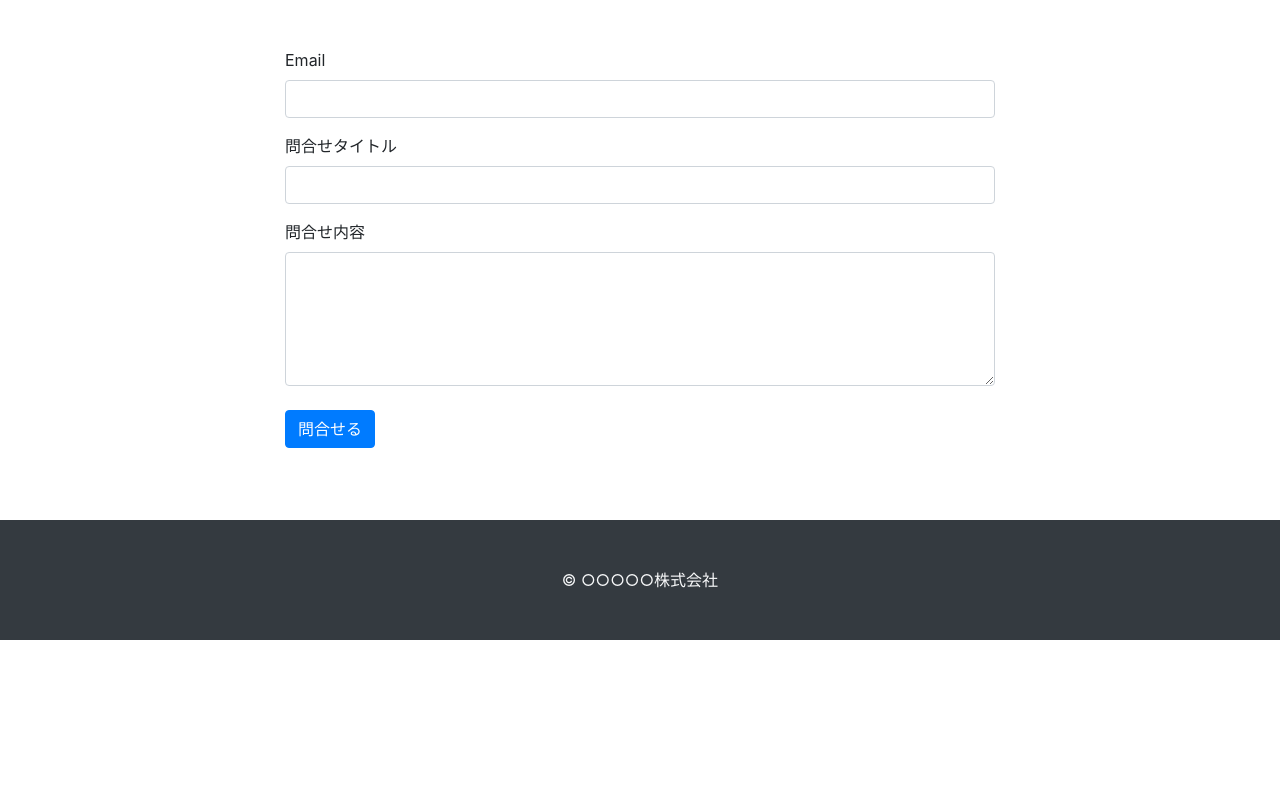
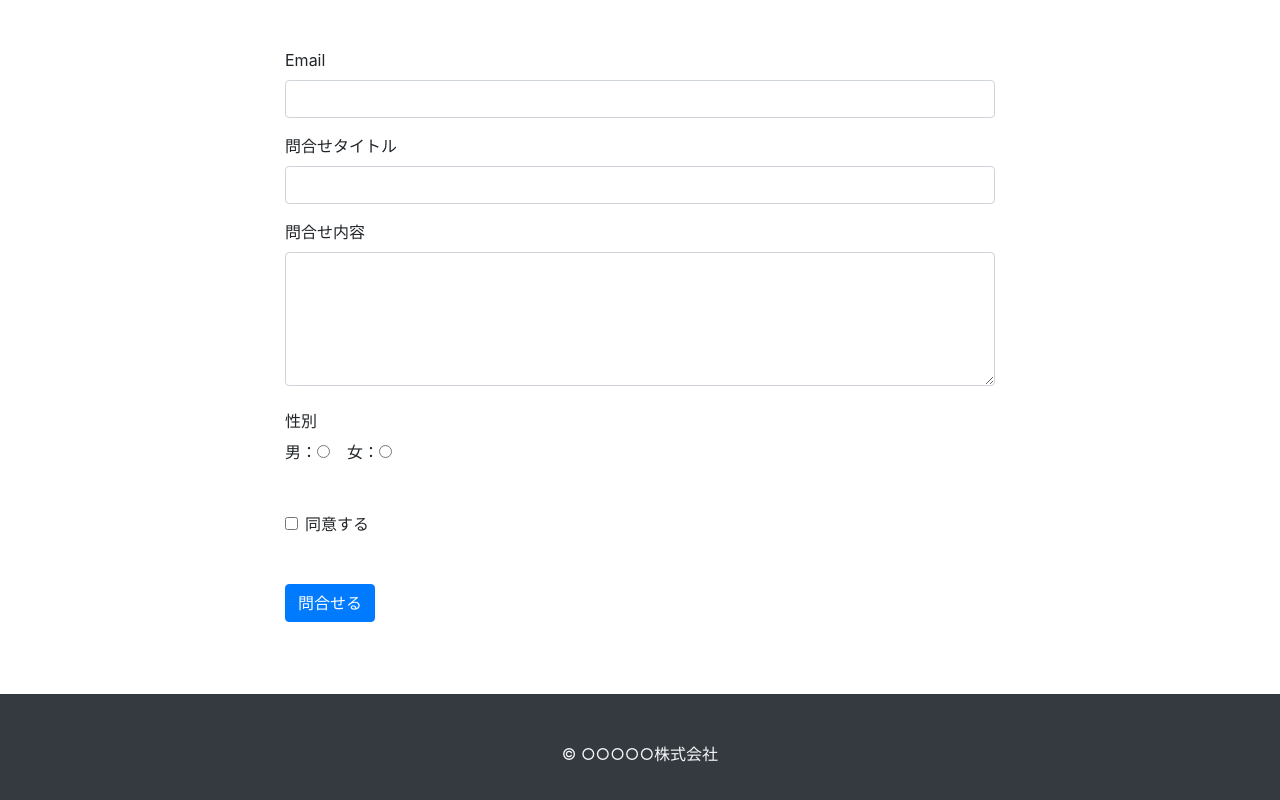
Before and after one commit to eizaburo/reactstrap-temp, a React (Create React App) app: page / in a window 1280 px wide. Shown: the part 1441-2241 px from the top of the page. Before the commit the page ends 2081 px from the top, so only its background shows below. Built offline with nearby package versions, Linux system fonts and the light colour scheme.

Commit message:
formにradioとcheckbox追加

```diff
--- a/src/App.js
+++ b/src/App.js
@@ -102,12 +102,14 @@
                         <h2 class="mb-5 text-center">お問合せ</h2>
                         <div class="container">
                             <Formik
-                                initialValues={{ email: '', title: '', note: '' }}
+                                initialValues={{ email: '', title: '', note: '', gender: '', agree: false }}
                                 onSubmit={this.handleOnSubmit}
                                 validationSchema={Yup.object().shape({
                                     email: Yup.string().email().required(),
                                     title: Yup.string().required(),
                                     note: Yup.string().required(),
+                                    gender: Yup.string().oneOf(['male', 'female']).required(),
+                                    agree: Yup.boolean().oneOf([true]),
                                 })}
                             >
                                 {
@@ -162,6 +164,55 @@
                                                     {errors.note}
                                                 </FormFeedback>
                                             </FormGroup>
+
+                                            <FormGroup>
+                                                <legend className="col-form-label">性別</legend>
+                                                <FormGroup inline check>
+                                                    <Label check>
+                                                        男：<Input
+                                                            type="radio"
+                                                            name="gender"
+                                                            id="gender"
+                                                            value="male"
+                                                            onChange={handleChange}
+                                                            invalid={errors.gender}
+                                                        />
+                                                    </Label>
+                                                </FormGroup>
+                                                <FormGroup inline check>
+                                                    <Label check>
+                                                        女：<Input
+                                                            type="radio"
+                                                            name="gender"
+                                                            id="gender"
+                                                            value="female"
+                                                            onChange={handleChange}
+                                                            invalid={errors.gender}
+                                                        />
+                                                    </Label>
+                                                </FormGroup>
+                                                <span className="ml-3 text-danger" style={{ fontSize: '0.8rem' }}>
+                                                    {touched.gender && errors.gender ? <span>{errors.gender}</span> : null}
+                                                </span>
+                                            </FormGroup>
+
+                                            <FormGroup check className="my-5">
+                                                <Input
+                                                    type="checkbox"
+                                                    name="agree"
+                                                    id="agree"
+                                                    value={!values.agree}
+                                                    onChange={handleChange}
+                                                />
+                                                <Label for="agree" check>
+                                                    同意する
+                                                </Label>
+                                                <span className="ml-3 text-danger" style={{ fontSize: '0.8rem' }}>
+                                                    {touched.agree && errors.agree ? <span>{errors.agree}</span> : null}
+                                                </span>
+                                            </FormGroup>
+
+
                                             <div className="my-4">
                                                 <Button type="submit" color="primary">問合せる</Button>
                                             </div>
```
